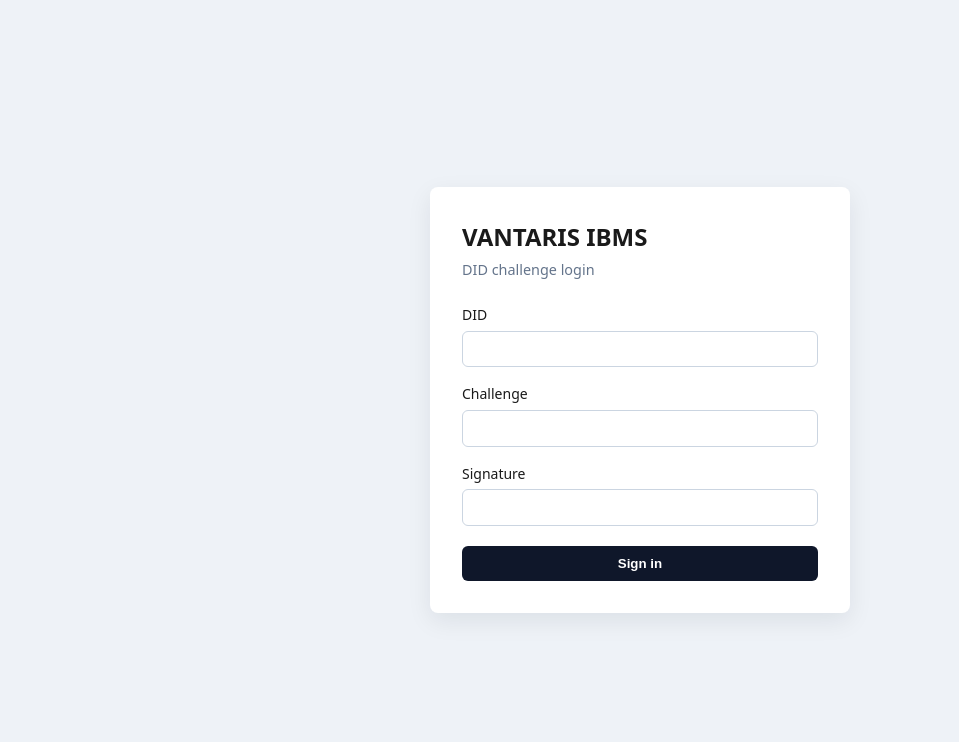
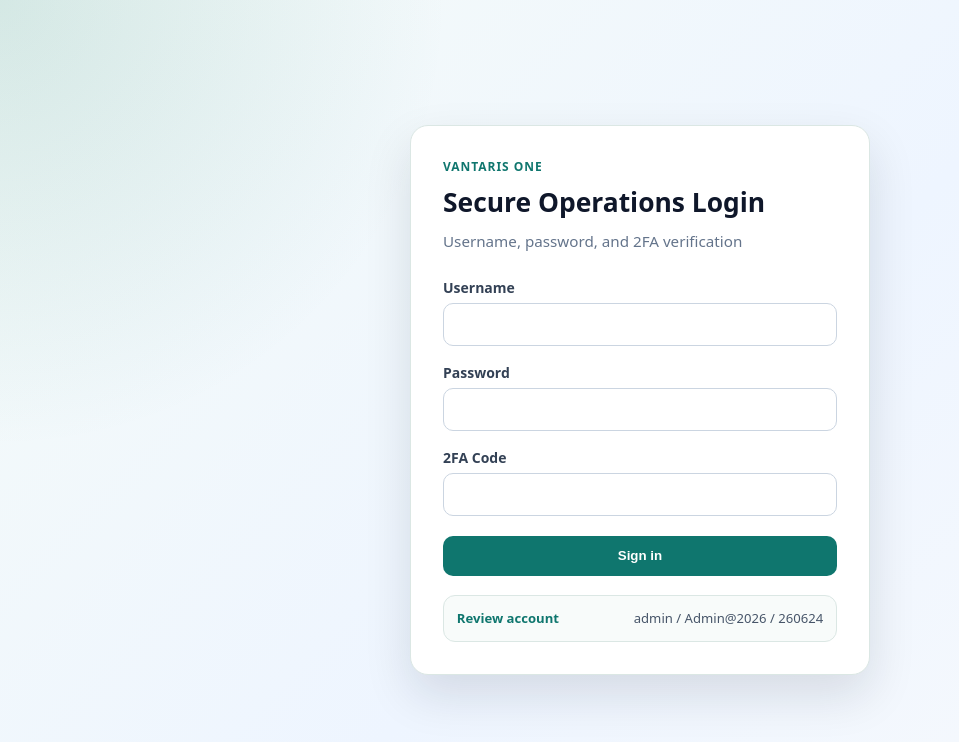
Before and after one commit to Leonzhang-cyber/AN_VANTARIS_IBMS, a Vue app in the folder AN_VANTARIS_IBMS-frontend/: page /login in a window 1280 px wide. Shown: the top 742 px of the page, without its empty margins (0-959 px from the left). Built offline with nearby package versions, Linux system fonts and the light colour scheme; no server answers.

Commit message:
feat(one): restore password and 2fa login

```diff
--- /dev/null
+++ b/AN_VANTARIS_IBMS-frontend/src/services/api/auth.ts
@@ -0,0 +1,52 @@
+import request from './request'
+
+export interface LoginPayload {
+  username: string
+  password: string
+  otp: string
+}
+
+export interface LoginUser {
+  username: string
+  displayName: string
+  role: string
+  permissions: string[]
+}
+
+export interface LoginResponse {
+  token: string
+  user: LoginUser
+}
+
+const LOCAL_REVIEW_USERNAME = 'admin'
+const LOCAL_REVIEW_PASSWORD = 'Admin@2026'
+const LOCAL_REVIEW_OTP = '260624'
+
+export async function login(payload: LoginPayload): Promise<LoginResponse> {
+  try {
+    const { data } = await request.post('/v1/auth/login', payload)
+    return data as LoginResponse
+  } catch (error) {
+    if (import.meta.env.DEV && isLocalReviewCredential(payload)) {
+      return {
+        token: 'local-2fa-customer-ga-review-token',
+        user: {
+          username: payload.username,
+          displayName: 'VANTARIS Administrator',
+          role: 'Admin',
+          permissions: ['platform:read', 'system:read', 'audit:read'],
+        },
+      }
+    }
+
+    throw error
+  }
+}
+
+function isLocalReviewCredential(payload: LoginPayload): boolean {
+  return (
+    payload.username.trim() === LOCAL_REVIEW_USERNAME &&
+    payload.password === LOCAL_REVIEW_PASSWORD &&
+    payload.otp.trim() === LOCAL_REVIEW_OTP
+  )
+}
--- a/AN_VANTARIS_IBMS-frontend/src/views/LoginView.vue
+++ b/AN_VANTARIS_IBMS-frontend/src/views/LoginView.vue
@@ -2,16 +2,16 @@
 import { reactive, ref } from 'vue'
 import { useRoute, useRouter } from 'vue-router'
 import { ApiError } from '@/services/api/errors'
-import * as didApi from '@/services/api/did'
+import * as authApi from '@/services/api/auth'
 import { extractAccessToken, persistLoginSession } from '@/services/auth/session'
 
 const router = useRouter()
 const route = useRoute()
 
 const form = reactive({
-  did: '',
-  challenge: '',
-  signature: '',
+  username: '',
+  password: '',
+  otp: '',
 })
 
 const loading = ref(false)
@@ -23,17 +23,17 @@
 
   try {
     const payload = {
-      did: form.did.trim(),
-      challenge: form.challenge.trim(),
-      signature: form.signature.trim(),
+      username: form.username.trim(),
+      password: form.password,
+      otp: form.otp.trim(),
     }
 
-    if (!payload.did || !payload.challenge || !payload.signature) {
-      errorMessage.value = 'DID, challenge, and signature are required.'
+    if (!payload.username || !payload.password || !payload.otp) {
+      errorMessage.value = 'Username, password, and 2FA code are required.'
       return
     }
 
-    const response = await didApi.login(payload)
+    const response = await authApi.login(payload)
     const token = extractAccessToken(response)
 
     if (!token) {
@@ -41,7 +41,14 @@
       return
     }
 
-    persistLoginSession(token, { did: payload.did })
+    persistLoginSession(token, {
+      username: response.user?.username ?? payload.username,
+      displayName: response.user?.displayName ?? payload.username,
+      role: response.user?.role ?? 'Admin',
+      permissions: response.user?.permissions ?? [],
+      authMode: 'password_2fa',
+    })
+
     const redirect = typeof route.query.redirect === 'string' ? route.query.redirect : '/dashboard'
     await router.push(redirect)
   } catch (error) {
@@ -59,23 +66,46 @@
 <template>
   <div class="login-page">
     <div class="login-card">
-      <h1>VANTARIS IBMS</h1>
-      <p class="login-subtitle">DID challenge login</p>
+      <div class="brand-block">
+        <p class="brand-eyebrow">VANTARIS ONE</p>
+        <h1>Secure Operations Login</h1>
+        <p class="login-subtitle">Username, password, and 2FA verification</p>
+      </div>
 
       <form class="login-form" @submit.prevent="onSubmit">
         <label>
-          DID
-          <input v-model="form.did" type="text" name="did" autocomplete="username" required />
+          Username
+          <input
+            v-model="form.username"
+            type="text"
+            name="username"
+            autocomplete="username"
+            required
+          />
         </label>
 
         <label>
-          Challenge
-          <input v-model="form.challenge" type="text" name="challenge" autocomplete="off" required />
+          Password
+          <input
+            v-model="form.password"
+            type="password"
+            name="password"
+            autocomplete="current-password"
+            required
+          />
         </label>
 
         <label>
-          Signature
-          <input v-model="form.signature" type="text" name="signature" autocomplete="off" required />
+          2FA Code
+          <input
+            v-model="form.otp"
+            type="text"
+            name="otp"
+            inputmode="numeric"
+            autocomplete="one-time-code"
+            maxlength="6"
+            required
+          />
         </label>
 
         <p v-if="errorMessage" class="login-error" role="alert">
@@ -86,6 +116,11 @@
           {{ loading ? 'Signing in…' : 'Sign in' }}
         </button>
       </form>
+
+      <div class="login-note">
+        <strong>Review account</strong>
+        <span>admin / Admin@2026 / 260624</span>
+      </div>
     </div>
   </div>
 </template>
@@ -97,27 +132,44 @@
   align-items: center;
   justify-content: center;
   padding: 1.5rem;
-  background: #eef2f7;
+  background:
+    radial-gradient(circle at top left, rgba(15, 118, 110, 0.14), transparent 28rem),
+    linear-gradient(135deg, #f5fbf8 0%, #eef5ff 54%, #f8fafc 100%);
 }
 
 .login-card {
   width: 100%;
-  max-width: 420px;
+  max-width: 460px;
   padding: 2rem;
   background: #fff;
-  border-radius: 8px;
-  box-shadow: 0 8px 24px rgb(15 23 42 / 8%);
+  border: 1px solid #dbe7e4;
+  border-radius: 18px;
+  box-shadow: 0 20px 48px rgb(15 23 42 / 12%);
+}
+
+.brand-block {
+  margin-bottom: 1.5rem;
+}
+
+.brand-eyebrow {
+  margin: 0 0 0.45rem;
+  color: #0f766e;
+  font-size: 0.75rem;
+  font-weight: 800;
+  letter-spacing: 0.08em;
+  text-transform: uppercase;
 }
 
 .login-card h1 {
-  margin: 0 0 0.25rem;
-  font-size: 1.5rem;
+  margin: 0 0 0.45rem;
+  color: #0f172a;
+  font-size: 1.65rem;
 }
 
 .login-subtitle {
-  margin: 0 0 1.5rem;
+  margin: 0;
   color: #64748b;
-  font-size: 0.9rem;
+  font-size: 0.95rem;
 }
 
 .login-form {
@@ -130,15 +182,23 @@
   display: flex;
   flex-direction: column;
   gap: 0.35rem;
+  color: #334155;
   font-size: 0.875rem;
-  font-weight: 500;
+  font-weight: 700;
 }
 
 .login-form input {
-  padding: 0.55rem 0.65rem;
+  padding: 0.7rem 0.75rem;
   border: 1px solid #cbd5e1;
-  border-radius: 6px;
-  font-size: 0.95rem;
+  border-radius: 10px;
+  color: #0f172a;
+  font-size: 0.98rem;
+  outline: none;
+}
+
+.login-form input:focus {
+  border-color: #0f766e;
+  box-shadow: 0 0 0 3px rgba(15, 118, 110, 0.12);
 }
 
 .login-error {
@@ -149,12 +209,12 @@
 
 .login-submit {
   margin-top: 0.25rem;
-  padding: 0.65rem 1rem;
+  padding: 0.78rem 1rem;
   border: none;
-  border-radius: 6px;
-  background: #0f172a;
+  border-radius: 10px;
+  background: #0f766e;
   color: #fff;
-  font-weight: 600;
+  font-weight: 800;
   cursor: pointer;
 }
 
@@ -162,4 +222,21 @@
   opacity: 0.65;
   cursor: not-allowed;
 }
+
+.login-note {
+  display: flex;
+  justify-content: space-between;
+  gap: 1rem;
+  margin-top: 1.2rem;
+  padding: 0.8rem;
+  border: 1px solid #dbe7e4;
+  border-radius: 12px;
+  background: #f8fbfa;
+  color: #475569;
+  font-size: 0.82rem;
+}
+
+.login-note strong {
+  color: #0f766e;
+}
 </style>
```
